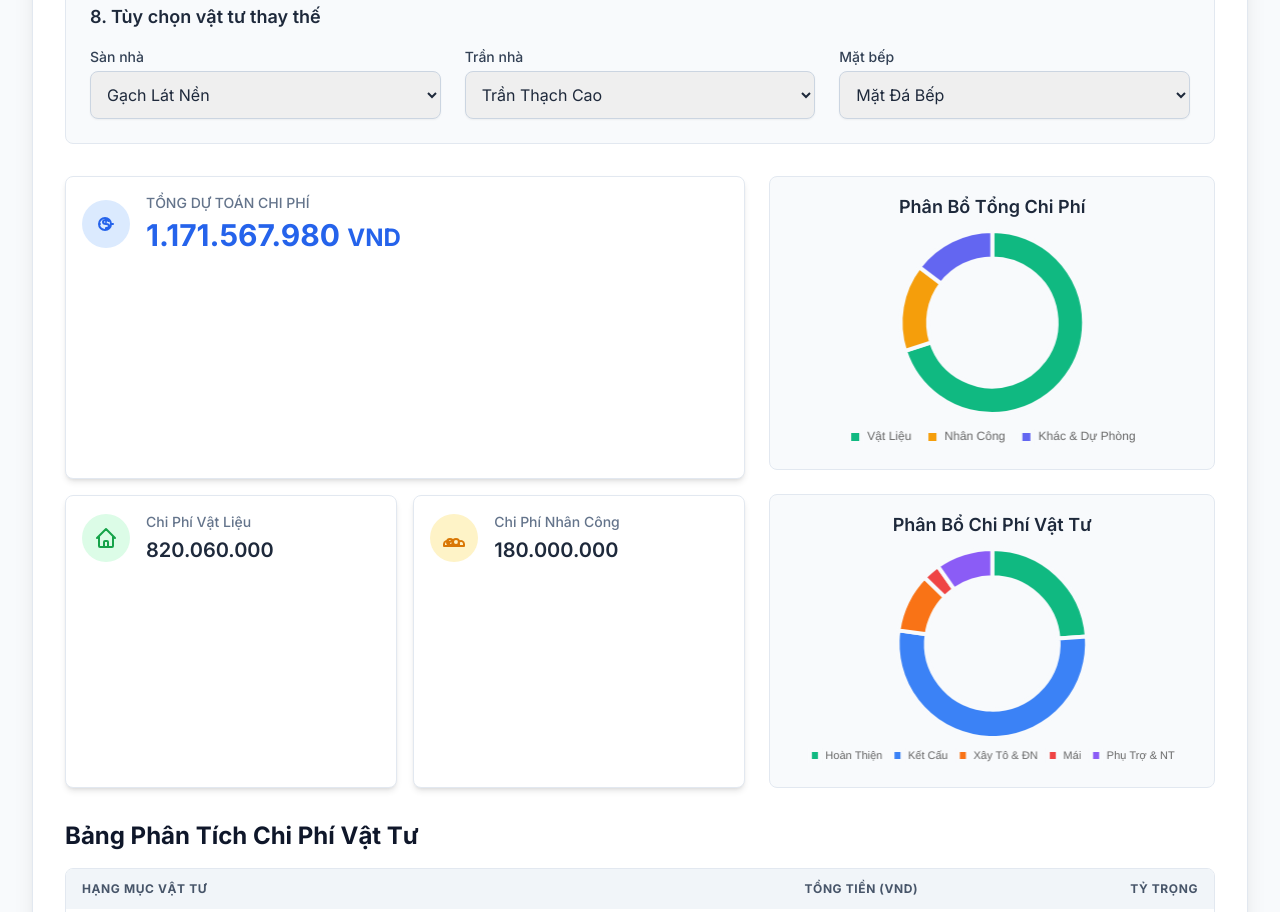
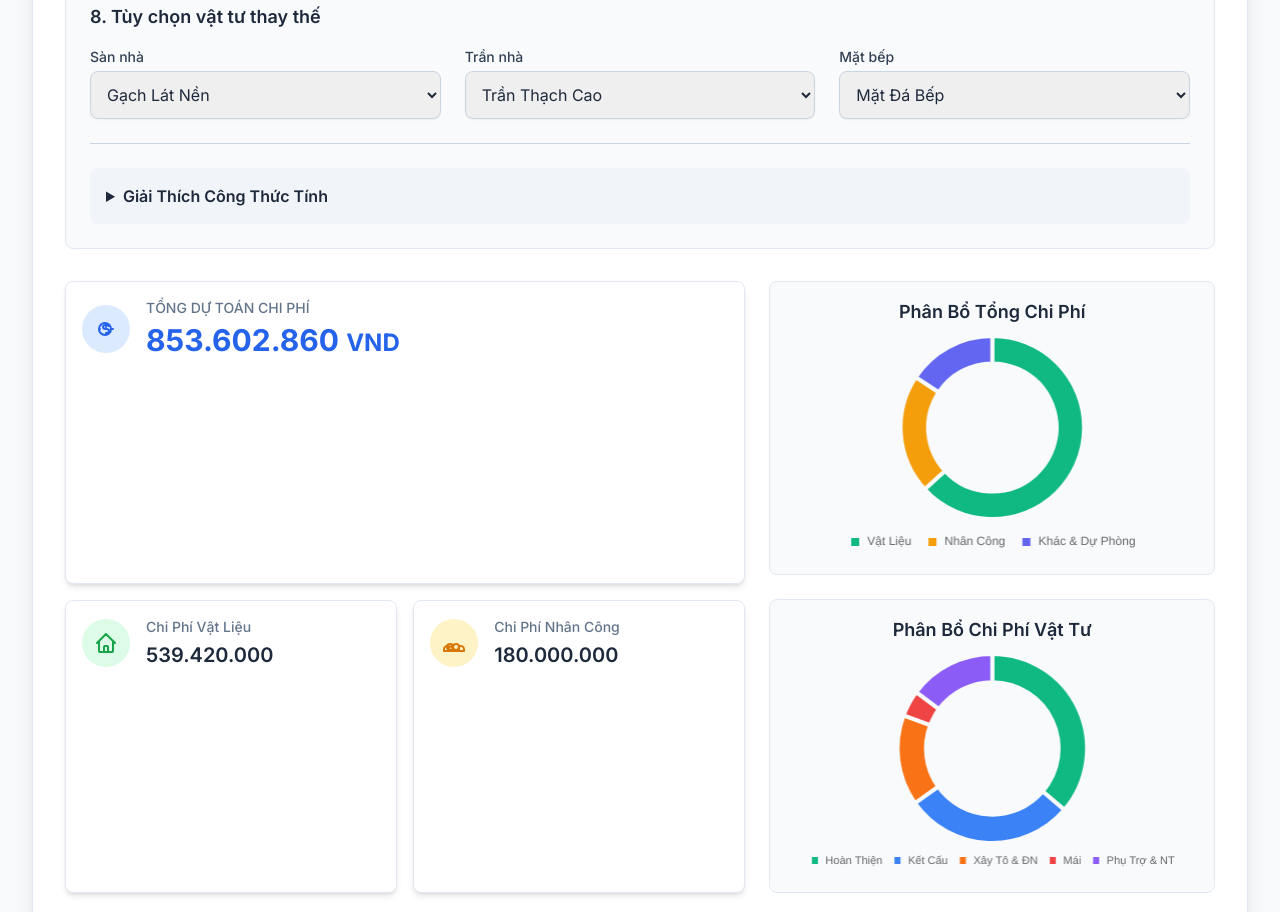
Before and after one commit to leduylan309/xaynha, a plain HTML site: page index.html in a window 1280 px wide. Shown: the part 667-1579 px from the top of the page. Drawn offline with nearby package versions, Linux system fonts and the light colour scheme.

Commit message:
no message

```diff
--- a/index.html
+++ b/index.html
@@ -51,6 +51,9 @@
         }
         .summary-interactive-row:hover {
             background-color: #f1f5f9;
+        }
+        details > summary {
+            cursor: pointer;
         }
         @media print {
             .no-print { display: none; }
@@ -145,6 +148,20 @@
                 <div><label class="block text-sm font-medium text-slate-700 mb-1">Trần nhà</label><select id="ceilingType" class="w-full p-3 border border-slate-300 rounded-lg shadow-sm focus:ring-blue-500 focus:border-blue-500"> <option value="thach_cao" selected>Trần Thạch Cao</option> <option value="betong_son">Trần Bê Tông Sơn Nước</option> </select></div>
                 <div><label class="block text-sm font-medium text-slate-700 mb-1">Mặt bếp</label><select id="countertopType" class="w-full p-3 border border-slate-300 rounded-lg shadow-sm focus:ring-blue-500 focus:border-blue-500"> <option value="da_bep" selected>Mặt Đá Bếp</option> <option value="betong_bep">Mặt Bếp Bê Tông Mài</option> </select></div>
             </div>
+            <hr class="my-6 border-slate-300">
+            <details class="bg-slate-100 p-4 rounded-lg">
+                <summary class="font-semibold text-slate-800">Giải Thích Công Thức Tính</summary>
+                <div class="prose prose-sm mt-2 text-slate-600">
+                    <p>Công cụ này sử dụng các định mức và hệ số tương đối dựa trên kinh nghiệm thi công thực tế. Dưới đây là các nguyên tắc tính toán chính:</p>
+                    <ul>
+                        <li><strong>Tổng Diện Tích Xây Dựng (DTSD)</strong> = (Diện tích một sàn) x (Số tầng). Đây là cơ sở để tính toán hầu hết các chi phí.</li>
+                        <li><strong>Chi phí Móng & Mái:</strong> Được tính dựa trên <strong>diện tích một sàn</strong>, vì phần móng và mái chỉ có một.</li>
+                        <li><strong>Định mức Kết cấu (Đã hiệu chỉnh):</strong> Bê tông thân nhà được tính khoảng <strong>0.18 m³/m²</strong> DTSD. Thép thân nhà được tính khoảng <strong>35 kg/m²</strong> DTSD. Đây là các định mức tham khảo cho kết cấu nhà phố/nhà cấp 4 thông thường.</li>
+                        <li><strong>Diện tích Tường Xây Tô:</strong> Được ước tính bằng công thức: <code>(Tổng DTSD x 3.0) + (Số P.Ngủ x 15m²) + (Số Toilet x 5m²)</code>. Hệ số 3.0 đại diện cho tường bao và các tường chính. Mỗi phòng ngủ/toilet được cộng thêm diện tích tường ngăn tương ứng.</li>
+                        <li><strong>Các hạng mục khác</strong> như cửa, thiết bị vệ sinh, thiết bị điện được tính toán trực tiếp dựa trên số lượng phòng bạn đã nhập.</li>
+                    </ul>
+                </div>
+            </details>
         </div>
 
         <!-- Phần Tổng Quan & Biểu Đồ -->
@@ -266,26 +283,22 @@
                 tableBody.appendChild(row);
             };
 
-            // --- CALCULATIONS (FORMULAS CORRECTED) ---
+            // --- CALCULATIONS (FORMULAS CORRECTED & REFINED) ---
 
             if (laborModel === 'package') {
                 addCategory('I. CHI PHÍ NHÂN CÔNG (TRỌN GÓI)', 'section-nhanCong');
-                // Package labor cost is based on total construction area
                 addItem('Nhân công trọn gói', totalArea, 'm²', packageLaborPriceVal, false, 'labor');
             }
 
             addCategory(laborModel === 'package' ? 'II. PHẦN MÓNG & KẾT CẤU' : 'I. PHẦN MÓNG & KẾT CẤU', 'section-ketCau');
-            // Foundation costs now correctly based on ground area (areaPerFloor)
             if(laborModel === 'detailed') addItem('NC đào đất, thi công móng', areaPerFloor * 0.5, 'm²', 500000, true, 'labor');
-            addItem('Bê tông lót, móng, đà kiềng', areaPerFloor * 0.5 * 0.9, 'm³', prices.betong_tuoi_mac_250, true, 'material', 'ketCau');
-            addItem('Thép móng, đà kiềng', areaPerFloor * 0.5 * 100, 'kg', prices.sat_thep[steelQuality], true, 'material', 'ketCau');
-            // Structure costs now correctly based on total construction area
+            addItem('Bê tông lót, móng, đà kiềng', areaPerFloor * 0.5 * 0.3, 'm³', prices.betong_tuoi_mac_250, true, 'material', 'ketCau');
+            addItem('Thép móng, đà kiềng', areaPerFloor * 0.5 * 40, 'kg', prices.sat_thep[steelQuality], true, 'material', 'ketCau');
             if(laborModel === 'detailed') addItem('NC thi công phần thân', totalArea, 'm²', 1500000, true, 'labor');
-            addItem('Bê tông cột, dầm, sàn', totalArea * 0.25, 'm³', prices.betong_tuoi_mac_250, true, 'material', 'ketCau'); // Coefficient corrected
-            addItem('Thép cột, dầm, sàn', totalArea * 120, 'kg', prices.sat_thep[steelQuality], true, 'material', 'ketCau');
+            addItem('Bê tông cột, dầm, sàn', totalArea * 0.18, 'm³', prices.betong_tuoi_mac_250, true, 'material', 'ketCau');
+            addItem('Thép cột, dầm, sàn', totalArea * 35, 'kg', prices.sat_thep[steelQuality], true, 'material', 'ketCau');
 
             addCategory(laborModel === 'package' ? 'III. PHẦN MÁI' : 'II. PHẦN MÁI', 'section-mai');
-            // Roof costs now correctly based on ground area (areaPerFloor)
             const roofArea = areaPerFloor * 1.2;
             if (roofType === 'ton') {
                 if(laborModel === 'detailed') addItem('NC lợp mái tôn', roofArea, 'm²', 80000, true, 'labor');
@@ -302,21 +315,19 @@
             }
 
             addCategory(laborModel === 'package' ? 'IV. XÂY TÔ & ĐIỆN NƯỚC' : 'III. XÂY TÔ & ĐIỆN NƯỚC', 'section-xayToDienNuoc');
-            // Wall area based on total construction area
-            const wallArea = totalArea * 3.5;
+            const wallArea = (totalArea * 3.0) + (numBedrooms * 15) + (numToilets * 5);
             if(laborModel === 'detailed') addItem('NC xây tô tường', wallArea, 'm²', 150000, true, 'labor');
             addItem('Gạch Tuynel 8x8x18', wallArea * 70, 'viên', prices.gach_tuynel_8x8x18, true, 'material', 'xayToDienNuoc');
-            addItem('Xi măng xây tô', wallArea * 0.45, 'bao', prices.xi_mang_holcim_insee, true, 'material', 'xayToDienNuoc'); // Coefficient corrected
+            addItem('Xi măng xây tô', wallArea * 0.45, 'bao', prices.xi_mang_holcim_insee, true, 'material', 'xayToDienNuoc');
             addItem('Cát xây tô', wallArea * 0.05, 'm³', prices.cat_xay_to, true, 'material', 'xayToDienNuoc');
-            // MEP costs based on total construction area
             if(laborModel === 'detailed') addItem('NC đi điện, nước âm tường', totalArea, 'm²', 150000, true, 'labor');
             addItem('Vật tư điện (dây, ổ cắm...)', totalArea, 'm²', 120000, true, 'material', 'xayToDienNuoc');
             addItem('Vật tư nước (ống, van...)', totalArea, 'm²', 100000, true, 'material', 'xayToDienNuoc');
             addItem('Vật tư mạng/TV', totalArea, 'm²', 30000, true, 'material', 'xayToDienNuoc');
 
             addCategory(laborModel === 'package' ? 'V. HOÀN THIỆN' : 'IV. HOÀN THIỆN', 'section-hoanThien');
-            const paintArea = wallArea * 1.5, wcWallArea = numToilets * 20;
-            // Kitchen length based on ground area
+            const paintArea = wallArea * 1.5;
+            const wcWallArea = numToilets * 20;
             const kitchenLength = areaPerFloor / 15;
             if (floorType === 'gach_lat') {
                 if(laborModel === 'detailed') addItem('NC ốp lát gạch nền', totalArea, 'm²', 120000, true, 'labor');
@@ -341,7 +352,6 @@
             if(laborModel === 'detailed') addItem('NC lắp đặt cửa & thiết bị', 1, 'gói', 8000000, true, 'labor');
             addItem('Cửa đi, cửa sổ nhôm', totalArea*0.18, 'm²', prices.cua_nhom[doorQuality], true, 'material', 'hoanThien');
             addItem('Cửa phòng ngủ, WC (gỗ CN)', numBedrooms+numToilets, 'bộ', prices.cua_go_cong_nghiep, true, 'material', 'hoanThien');
-            // Stairs only added if more than 1 floor
             if (numFloors > 1) {
                 addItem('Cầu thang (sắt, gỗ)', 4 * (numFloors - 1), 'm', prices.cau_thang_sat_go, true, 'material', 'hoanThien');
             }
@@ -464,7 +474,7 @@
                 <div class="summary-card bg-white p-4 rounded-lg shadow-md border border-slate-200 col-span-1 md:col-span-2">
                     <div class="flex items-center gap-4"><div class="p-3 bg-blue-100 rounded-full"><svg class="w-6 h-6 text-blue-600" fill="none" stroke="currentColor" viewBox="0 0 24 24"><path stroke-linecap="round" stroke-linejoin="round" stroke-width="2" d="M12 8c-1.657 0-3 .895-3 2s1.343 2 3 2 3 .895 3 2-1.343 2-3 2m0-8c1.11 0 2.08.402 2.599 1M12 8V7m0 10v-1m0-6h.01M6 12H5m14 0h-1m-7 6a6 6 0 100-12 6 6 0 000 12z"></path></svg></div><div><h3 class="text-sm font-medium text-slate-500">TỔNG DỰ TOÁN CHI PHÍ</h3><p class="mt-1 text-3xl font-bold text-blue-600">${formatCurrency(total)} <span class="text-2xl">VND</span></p></div></div></div>
                 <div class="summary-card bg-white p-4 rounded-lg shadow-md border border-slate-200"><div class="flex items-center gap-4"><div class="p-3 bg-green-100 rounded-full"><svg class="w-6 h-6 text-green-600" fill="none" stroke="currentColor" viewBox="0 0 24 24"><path stroke-linecap="round" stroke-linejoin="round" stroke-width="2" d="M3 12l2-2m0 0l7-7 7 7M5 10v10a1 1 0 001 1h3m10-11l2 2m-2-2v10a1 1 0 01-1 1h-3m-6 0a1 1 0 001-1v-4a1 1 0 011-1h2a1 1 0 011 1v4a1 1 0 001 1m-6 0h6"></path></svg></div><div><h3 class="text-sm font-medium text-slate-500">Chi Phí Vật Liệu</h3><p class="mt-1 text-xl font-semibold text-slate-800">${formatCurrency(material)}</p></div></div></div>
-                <div class="summary-card bg-white p-4 rounded-lg shadow-md border border-slate-200"><div class="flex items-center gap-4"><div class="p-3 bg-amber-100 rounded-full"><svg class="w-6 h-6 text-amber-600" fill="none" stroke="currentColor" viewBox="0 0 24 24"><path stroke-linecap="round" stroke-linejoin="round" stroke-width="2" d="M17 20h5v-2a3 3 0 00-5.356-1.857M17 20H7m10 0v-2c0-.656-.126-1.283-.356-1.857M7 20H2v-2a3 3 0 015.356-1.857M7 20v-2c0-.656.126-1.283.356-1.857m0 0a3.002 3.002 0 013.428 0M11 16a3 3 0 11-6 0 3 3 0 016 0zm6 0a3 3 0 11-6 0 3 3 0 016 0z"></path></svg></div><div><h3 class="text-sm font-medium text-slate-500">Chi Phí Nhân Công</h3><p class="mt-1 text-xl font-semibold text-slate-800">${formatCurrency(labor)}</p></div></div></div>
+                <div class="summary-card bg-white p-4 rounded-lg shadow-md border border-slate-200"><div class="flex items-center gap-4"><div class="p-3 bg-amber-100 rounded-full"><svg class="w-6 h-6 text-amber-600" fill="none" stroke="currentColor" viewBox="0 0 24 24"><path stroke-linecap="round" stroke-linejoin="round" stroke-width="2" d="M17 20h5v-2a3 3 0 00-5.356-1.857M17 20H7m10 0v-2c0-.656-.126-1.283-.356-1.857M7 20H2v-2a3 3 0 015.356-1.857M7 20v-2c0-.656.126-1.283-.356-1.857m0 0a3.002 3.002 0 013.428 0M11 16a3 3 0 11-6 0 3 3 0 016 0zm6 0a3 3 0 11-6 0 3 3 0 016 0z"></path></svg></div><div><h3 class="text-sm font-medium text-slate-500">Chi Phí Nhân Công</h3><p class="mt-1 text-xl font-semibold text-slate-800">${formatCurrency(labor)}</p></div></div></div>
             `;
         }
 
```
